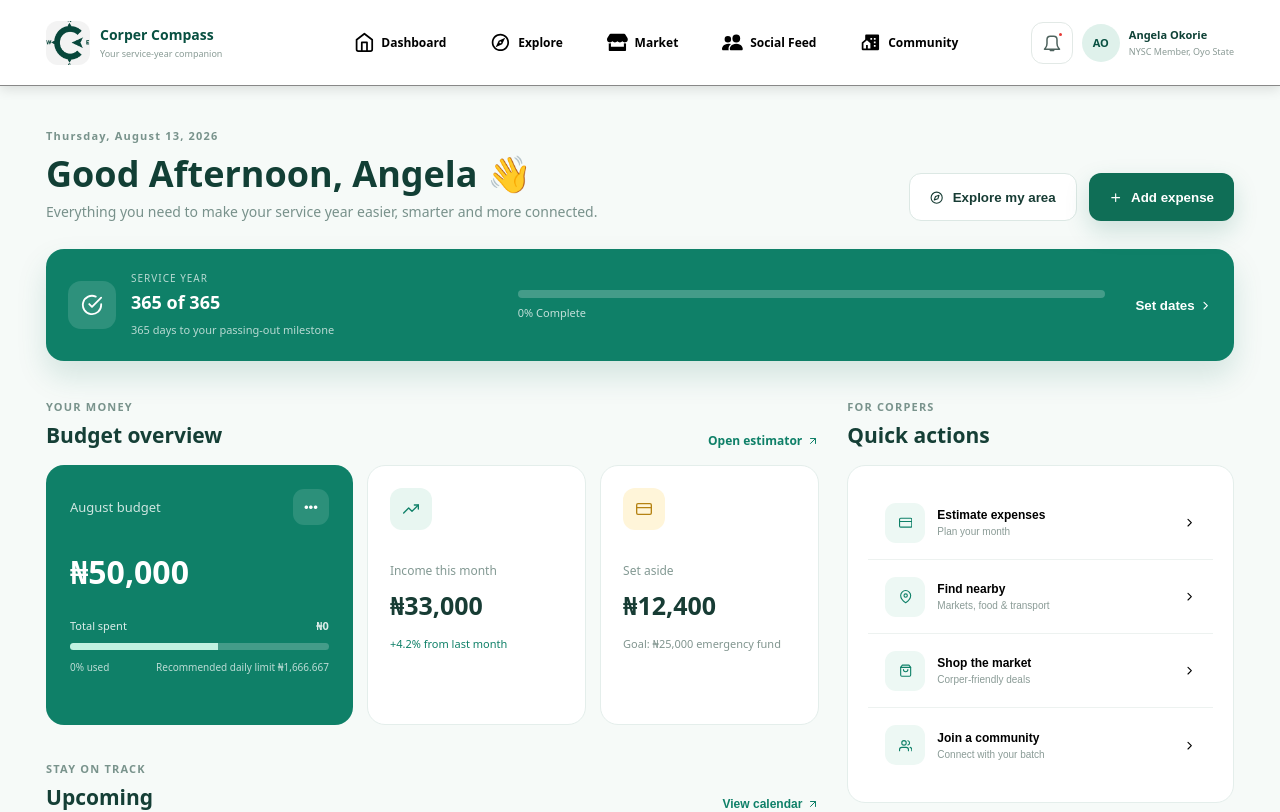
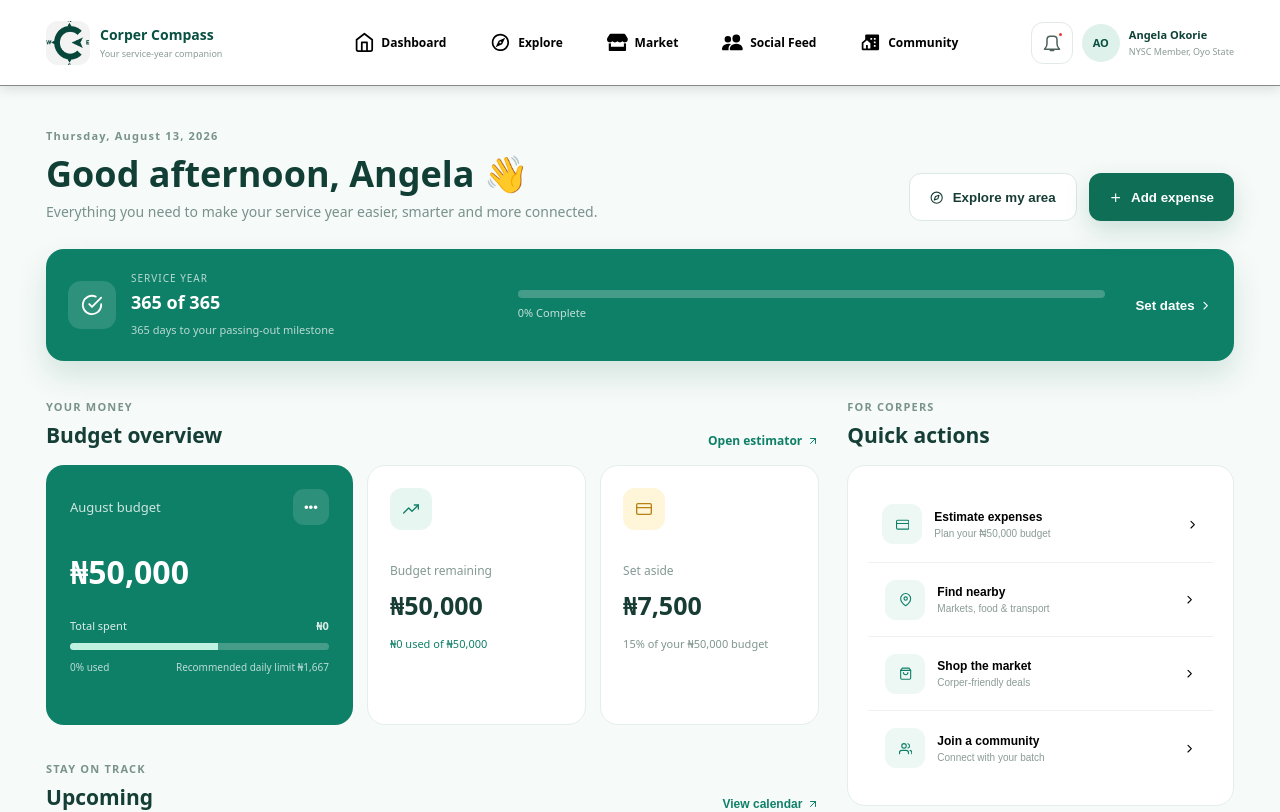
Before and after one commit to ghileclint/CorperCompass-FE, a React (Vite) app: page / in a window 1280 px wide. Shown: the top 812 px of the page. Built offline with nearby package versions, Linux system fonts and the light colour scheme.

Commit message:
dashboard update

```diff
--- a/src/components/dashboard.jsx
+++ b/src/components/dashboard.jsx
@@ -1,4 +1,5 @@
 import React, {useMemo, useEffect, useState} from "react";
+import {Link} from "react-router-dom"
 
 
 import {
@@ -48,10 +49,6 @@ const Dashboard = () => {
      const savedExpenses = localStorage.getItem("expenses");
 
       try{
-
-        // if (!savedExpenses) {
-        //   return [];
-        // }
         const parsedExpenses = savedExpenses ? JSON.parse(savedExpenses) : [];
         return Array.isArray(parsedExpenses) ? parsedExpenses : [];
       } catch (error) {
@@ -91,6 +88,8 @@ const Dashboard = () => {
       (total, expense) => total + Number(expense.amount || 0),
       0
     );
+    const budgetRemaining = Math.max(0, budgetAmount - totalSpent);
+    const suggestedSavings = Math.round(budgetAmount * 0.15);
 
 
    const percentageUsed =
@@ -173,7 +172,7 @@ const TOTAL_SERVICE_DAYS = 365;
       )
      }
     const hour = new Date().getHours();
-    const greetings = hour < 12 ? "Good morning" : hour < 17 ? "Good Afternoon" : "Good evening";
+    const greetings = hour < 12 ? "Good morning" : hour < 17 ? "Good afternoon" : "Good evening";
 
 
 
@@ -341,7 +340,7 @@ const TOTAL_SERVICE_DAYS = 365;
 
 
                   <span>
-                    Recommended daily limit ₦{(budgetAmount / 30).toLocaleString()}
+                    Recommended daily limit ₦{(budgetAmount / 30).toLocaleString("en-NG", {maximumFractionDigits: 0,})}
                   </span>
                 </div>
 
@@ -366,15 +365,15 @@ const TOTAL_SERVICE_DAYS = 365;
                 </div>
 
                 <p>
-                  Income this month
+                  Budget remaining
                 </p>
 
                 <h3>
-                  ₦33,000
+                  ₦{budgetRemaining.toLocaleString()}
                 </h3>
 
                 <span className="positive">
-                  +4.2% from last month
+                  ₦{totalSpent.toLocaleString()} used of ₦{budgetAmount.toLocaleString()}
                 </span>
 
               </div>
@@ -393,11 +392,12 @@ const TOTAL_SERVICE_DAYS = 365;
                 </p>
 
                 <h3>
-                  ₦12,400
+                  ₦{suggestedSavings.toLocaleString()}
                 </h3>
 
                 <span>
-                  Goal: ₦25,000 emergency fund
+                  15% of your ₦{budgetAmount.toLocaleString()} budget
+
                 </span>
 
               </div>
@@ -609,6 +609,8 @@ const TOTAL_SERVICE_DAYS = 365;
 
             <div className="quick-actions-card">
 
+              <Link to = "/budget" className="quick-action">
+
               <button className="quick-action">
 
                 <div className="quick-action-icon">
@@ -621,13 +623,15 @@ const TOTAL_SERVICE_DAYS = 365;
                   </strong>
 
                   <span>
-                    Plan your month
+                    Plan your ₦{budgetAmount.toLocaleString()} budget
                   </span>
                 </div>
 
                 <FiChevronRight />
 
               </button>
+               </Link>
+
                <button className="quick-action">
 
                 <div className="quick-action-icon">
--- a/src/css/dashboard.css
+++ b/src/css/dashboard.css
@@ -412,8 +412,10 @@
   align-items: center;
   justify-content: space-between;
   gap: 16px;
-  padding: 14px 0;
+  padding: 14px ;
   border-bottom: 1px solid #edf1ef;
+  background-color: hsl(0, 0%, 100%);
+  border-radius: 10px;
 
 
 }
@@ -430,7 +432,7 @@
 .transaction-info strong{
   color: var(--primary-color);
   font-size: 14px;
-  font-weight: 600;
+  font-weight: 700;
   white-space: nowrap;
   overflow: hidden;
   text-overflow: ellipsis;
@@ -560,10 +562,14 @@
   background: white;
   text-align: left;
   cursor: pointer;
+  text-decoration: none;
 }
 
 .quick-action:last-child {
   border-bottom: 0;
+}
+.quick-action:first-child{
+  padding: 1px 7px;
 }
 
 .quick-action-icon {
@@ -591,7 +597,6 @@
   font-size: 10px;
   margin-top: 4px;
 }
-
 
 /* ================= SIDE CARD ================= */
 
```
